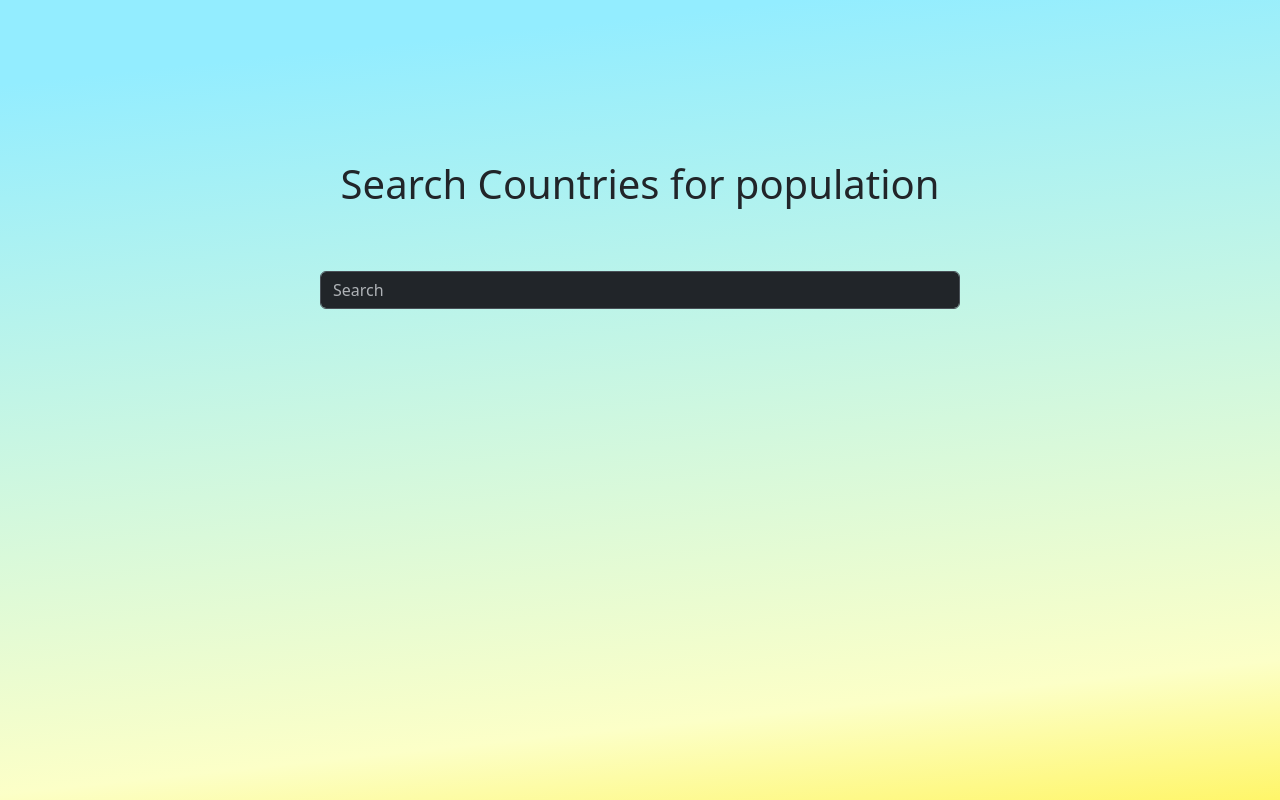
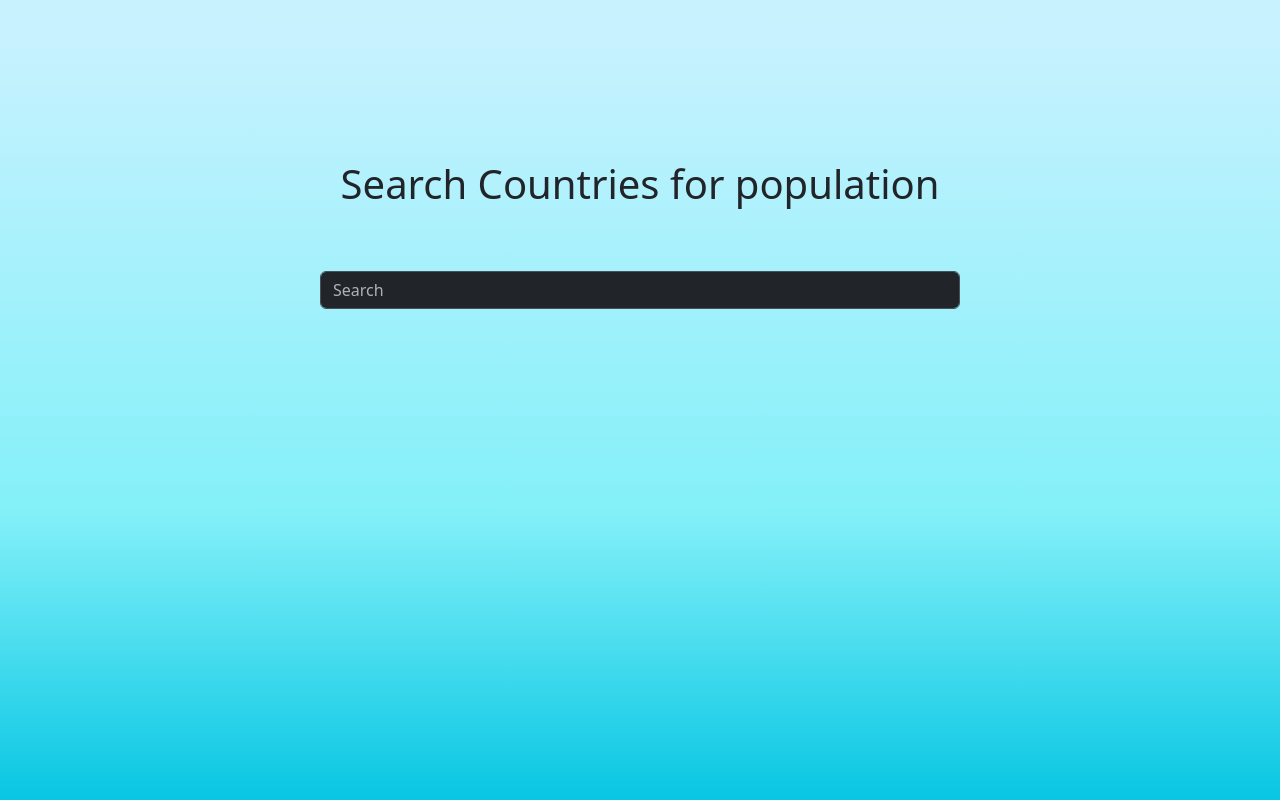
Before and after one commit to akhil95Y/coles-assignment, a React (Create React App) app: page / in a window 1280 px wide. Built offline with nearby package versions, Linux system fonts and the light colour scheme.

Commit message:
UX improvements

```diff
--- a/src/App.css
+++ b/src/App.css
@@ -3,12 +3,12 @@ body,
 #app,
 #root,
 #app > div {
-  background: rgb(255, 246, 105);
+  background: rgb(0, 151, 175);
   background: linear-gradient(
-    354deg,
-    rgba(255, 246, 105, 1) 0%,
-    rgba(251, 255, 185, 0.7008053221288515) 15%,
-    rgba(147, 237, 255, 1) 91%
+    0deg,
+    rgb(8, 198, 227) 0%,
+    rgba(79, 234, 255, 0.701) 36%,
+    rgb(201, 242, 255) 97%
   );
   height: 100%;
   background-color: rgb(254, 255, 233);
@@ -43,7 +43,7 @@ body,
 .dropdown-menu {
   overflow: hidden;
   overflow-y: auto;
-  max-height: calc(80% + 40vh);
+  max-height: calc(40vh);
   cursor: pointer;
 }
 .dropdown-menu-dark {
@@ -53,10 +53,11 @@ body,
 .smallTitle {
   font-size: 4vw;
   text-align: center;
+  font-weight: bold;
 }
 
 .population {
-  font-size: 10vw;
+  font-size: 8vw;
   opacity: 0.1;
   transform: translateY(30%);
   animation: population-up 1s ease forwards;
```
